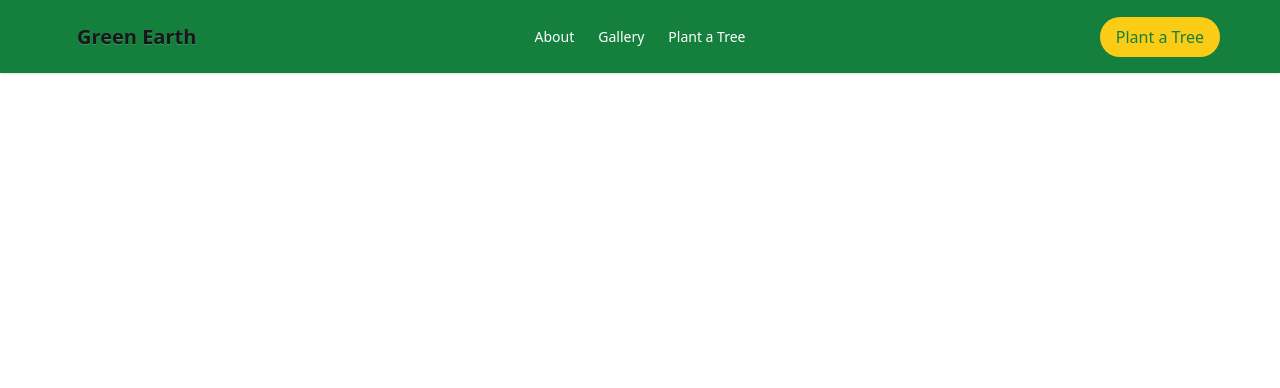
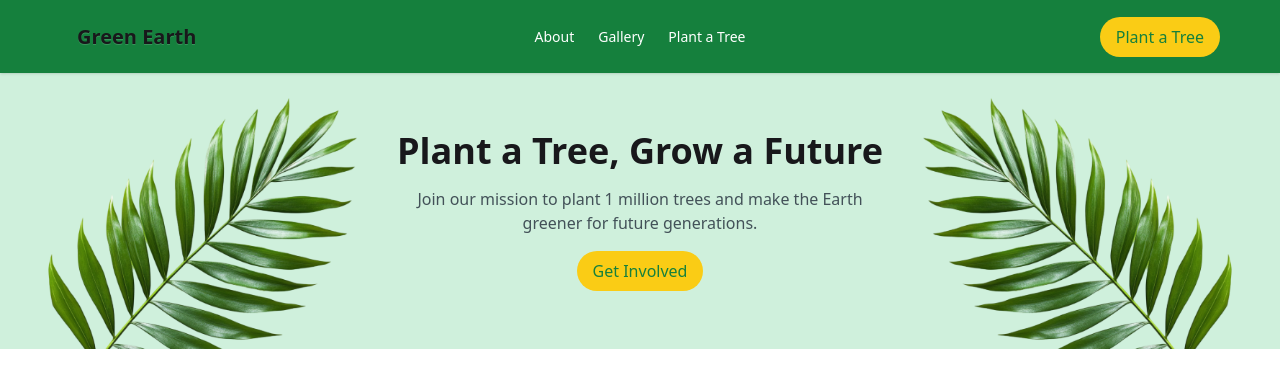
Before and after one commit to SharunTawsif/Assignment-06-ph-, a plain HTML site: page index.html in a window 1280 px wide. Drawn offline with nearby package versions, Linux system fonts and the light colour scheme.

Commit message:
Navbar compelete

```diff
--- a/index.html
+++ b/index.html
@@ -26,8 +26,11 @@
   </head>
 
   <body>
+    <section>
       <!-- Navbar -->
-    <div class="navbar bg-base-100 shadow-sm bg-[#15803D] text-white py-3 px-15">
+      <div
+        class="navbar bg-base-100 shadow-sm bg-[#15803D] text-white py-3 px-15"
+      >
         <div class="navbar-start">
           <div class="dropdown">
             <div tabindex="0" role="button" class="btn btn-ghost lg:hidden">
@@ -68,5 +71,27 @@
           <a class="btn-primary px-4 py-2">Plant a Tree</a>
         </div>
       </div>
+      <!-- Navbar Complete -->
+    </section>
+
+    <!-- Banner start -->
+    <section class="flex bg-[#CFF0DC] justify-between">
+      <div>
+        <img src="./assets/hero-leaf1.png" alt="" />
+      </div>
+      <div class="text-center justify-center items-center my-auto flex flex-col gap-4">
+        <h1 class="font-bold text-center text-4xl ">Plant a Tree, Grow a Future</h1>
+        <p class="text-[#1F2937]/80">
+          Join our mission to plant 1 million trees and make the Earth greener
+          for future generations.
+        </p>
+        <button class="btn-primary px-4 py-2">Get Involved</button>
+      </div>
+
+      <div>
+        <img src="./assets/hero-leaf2.png" alt="" />
+      </div>
+    </section>
+    <!-- Banner end -->
   </body>
 </html>
```
Lines whose indentation alone changed are shown as unchanged.
